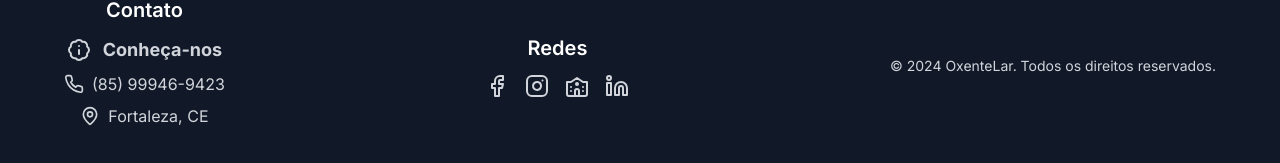
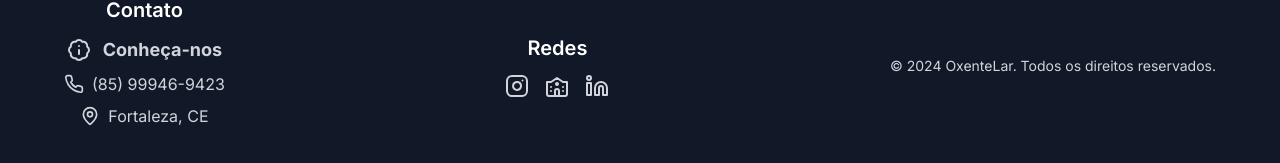
Before and after one commit to jhon-breno/oxentelar, a Next.js app: page / in a window 1280 px wide. Shown: the part 871-1034 px from the top of the page. Built offline with nearby package versions, Linux system fonts and the light colour scheme; no server answers; the database is empty.

Commit message:
feat: remove facebool link in Footer Component

```diff
--- a/app/_components/footer.tsx
+++ b/app/_components/footer.tsx
@@ -38,14 +38,6 @@ const Footer = () => {
           <h2 className="mb-3 text-xl font-semibold text-white">Redes</h2>
           <div className="flex space-x-4">
             <a
-              href="https://facebook.com"
-              target="_blank"
-              rel="noopener noreferrer"
-              className="text-gray-300 hover:text-white"
-            >
-              <Facebook className="h-6 w-6" />
-            </a>
-            <a
               href="https://instagram.com/jhonbrenocosta"
               target="_blank"
               rel="noopener noreferrer"
```
